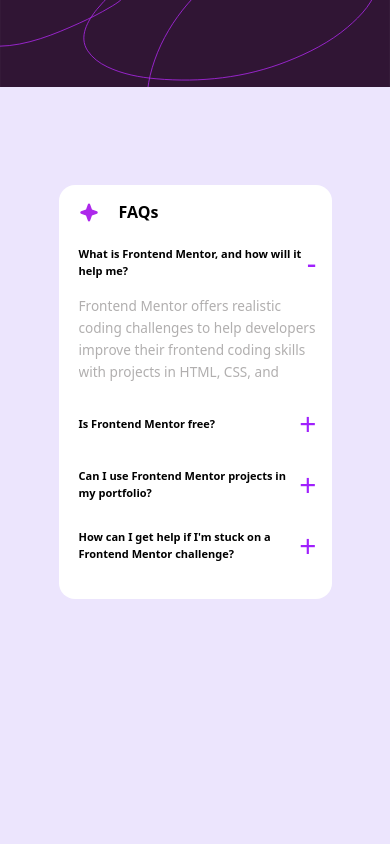
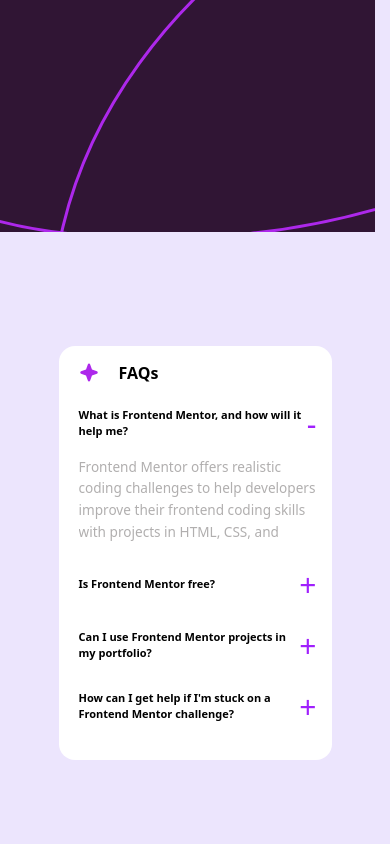
Before and after one commit to nifemi2005/FAQ-ACCORDION, a website: page index.html in a window 390 px wide. Drawn offline with nearby package versions, Linux system fonts and the light colour scheme.

Commit message:
Changed the background to mobile

```diff
--- a/index.html
+++ b/index.html
@@ -17,9 +17,10 @@
   </style>
 </head>
 <body class="100vh bg-[#ece5fd]">
-  <img src="/assets/images/background-pattern-desktop.svg" class="md:block" alt="">
+  <img src="/assets/images/background-pattern-desktop.svg" class="md:block hidden" alt="">
+  <img src="/assets/images/background-pattern-mobile.svg" class="md:hidden block" alt="">
   <div class="bg-[#ece5fd] lg:h-[54.3vh] h-[390px] mx-auto flex flex-col items-center my-0">
-    <div class="bg-white lg:py-[30px] md:py-[20px] py-[15px] pr-[35px] rounded-2xl absolute lg:bottom-[5%] md:bottom-[20%] bottom-[29%] lg:w-[40%] md:w-[45%] w-[70%]">
+    <div class="bg-white lg:py-[30px] md:py-[20px] py-[15px] pr-[35px] rounded-2xl absolute lg:bottom-[5%] md:bottom-[20%] bottom-[10%] lg:w-[40%] md:w-[45%] w-[70%]">
       <div class="flex items-center gap-5 font-bold mx-auto md:px-[30px] px-[20px]">
         <img src="./assets/images/icon-star.svg" alt="" class="md:w-[40px] w-[20px]">
         <h2 class="md:text-[40px]">FAQs</h2>
```
